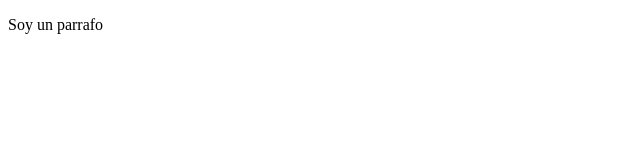
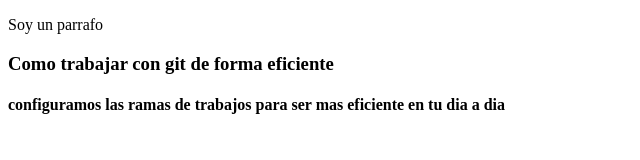
Before and after one commit to g4gr/EIT__GitDesarrolloColaborativo--73650, a plain HTML site: page index.html in a window 1280 px wide. Shown: the whole page, without its empty margins (0-640 px from the left). Drawn offline with Linux system fonts and the light colour scheme.

Commit message:
FEATURE( index.html ): Agrego nueva funcionalidad al Main

```diff
--- a/index.html
+++ b/index.html
@@ -9,7 +9,23 @@
 		<p>Soy un parrafo</p>
 	</header>
 	<aside class="Aside"></aside>
-	<main class="Main"></main>
+	<main class="Main">
+		<section class="section">
+			<article class="article">
+				<h1 class="title">Como trabajar con git de forma eficiente</h1>
+				<h4 class="subtitle">configuramos las ramas de trabajos para ser mas eficiente en tu dia a dia</h4>
+				<div class="container">
+					<dl class="card">
+						<figure class="card__avatar">
+							<img src="" alt="" class="card__avatar--img" />
+						</figure>
+						<dt class="card__title"></dt>
+						<dd class="card__content"></dd>
+					</dl>
+				</div>
+			</article>
+		</section>
+	</main>
 	<footer class="Footer></footer>
 	<script src="./App.js"></script>
 
```
